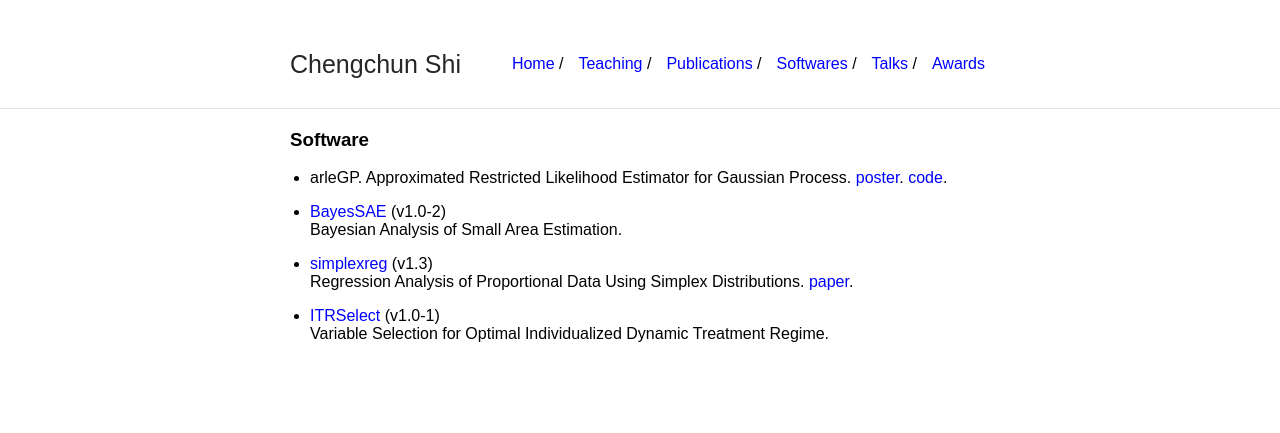
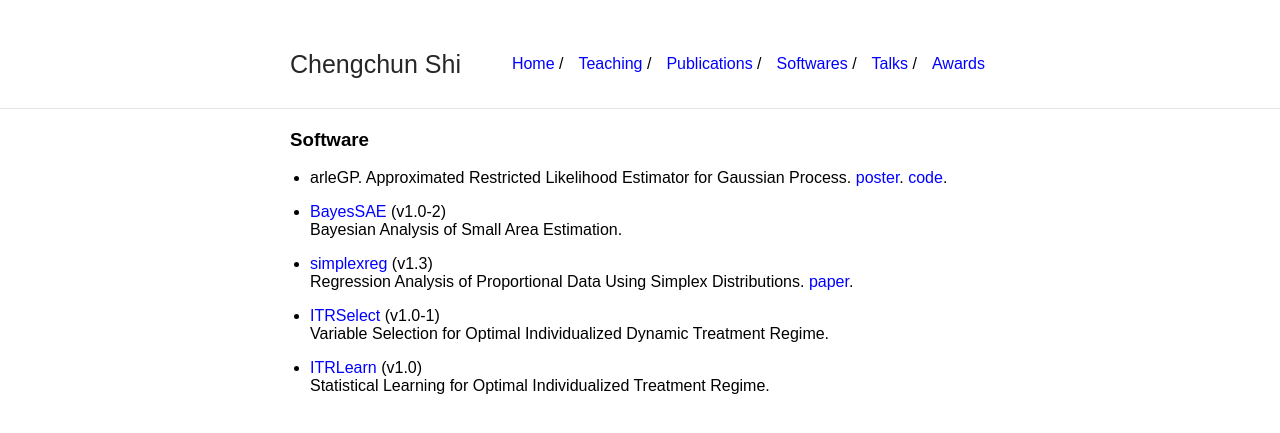
Before and after one commit to callmespring/callmespring.github.io, a Jekyll site: the page built from software.md, in a window 1280 px wide. Shown: the top 433 px of the page. Built offline with Jekyll 4.4.1, drawn with Linux system fonts in a browser that asks for light colours.

Commit message:
Add files via upload

```diff
--- a/software.md
+++ b/software.md
@@ -15,3 +15,6 @@ Regression Analysis of Proportional Data Using Simplex Distributions. [paper](ht
 
 * [ITRSelect](https://cran.r-project.org/web/packages/ITRSelect/index.html) (v1.0-1)
 Variable Selection for Optimal Individualized Dynamic Treatment Regime.
+
+* [ITRLearn](https://cran.r-project.org/web/packages/ITRLearn/index.html) (v1.0)
+Statistical Learning for Optimal Individualized Treatment Regime.
```
